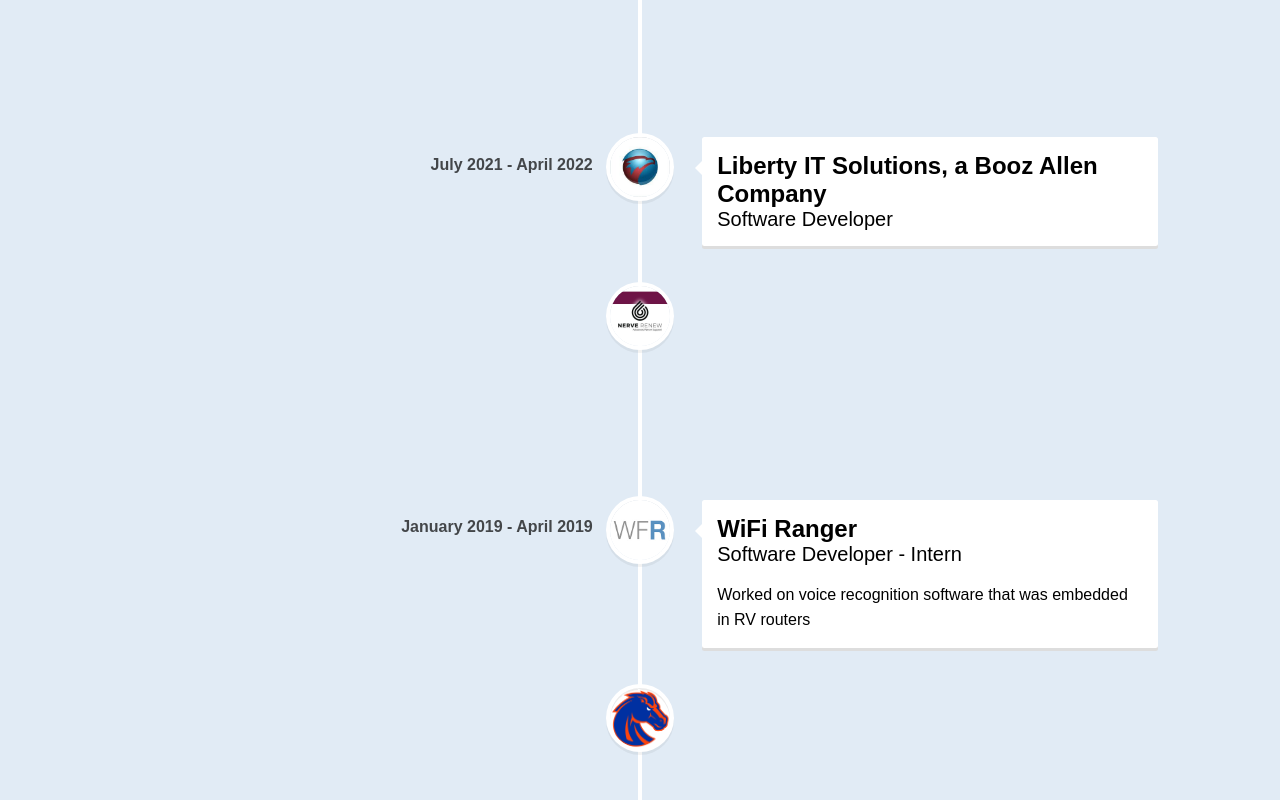
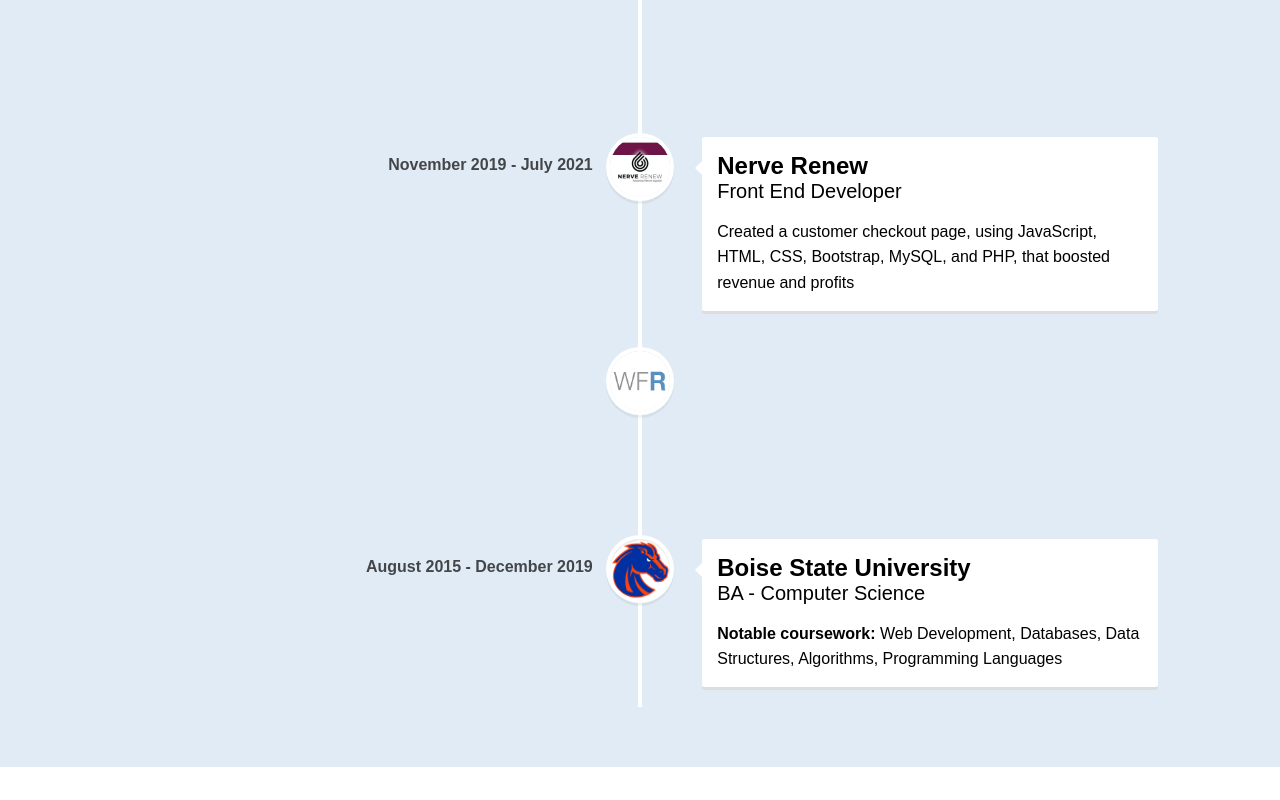
Before and after one commit to SpencerJSaunders/SpencerJSaunders.github.io, a React (Create React App) app: page / in a window 1280 px wide. Shown: the part 1080-1880 px from the top of the page. Built offline with nearby package versions, Linux system fonts and the light colour scheme; a web font is replaced by a local one.

Commit message:
Updated employment history

```diff
--- a/src/EmploymentHistory.js
+++ b/src/EmploymentHistory.js
@@ -4,7 +4,6 @@ import {
 } from "react-vertical-timeline-component";
 import "react-vertical-timeline-component/style.min.css";
 import BoozAllenHamiltonLogo from "./imgs/booz.jpg";
-import LibertyITSolutionsLogo from "./imgs/liberty.jpg";
 import NerveRenewLogo from "./imgs/NerveRenew.jpg";
 import WiFiRangerLogo from "./imgs/wifiranger.jpg";
 import BoiseStateLogo from "./imgs/bronco.png";
@@ -22,7 +21,7 @@ const EmploymentHistory = () => {
           <VerticalTimeline>
             <VerticalTimelineElement
               className="vertical-timeline-element--work"
-              date="April 2022 - present"
+              date="August 2021 - present"
               icon={
                 <img
                   src={BoozAllenHamiltonLogo}
@@ -40,23 +39,6 @@ const EmploymentHistory = () => {
                 Developer on a large-scale healthcare application using React,
                 TypeScript, Sass, MobX, React Testing Library, and Jest
               </p>
-            </VerticalTimelineElement>
-            <VerticalTimelineElement
-              className="vertical-timeline-element--work"
-              date="July 2021 - April 2022"
-              icon={
-                <img
-                  src={LibertyITSolutionsLogo}
-                  alt="Liberty IT Solutions logo"
-                />
-              }
-            >
-              <h3 className="vertical-timeline-element-title">
-                Liberty IT Solutions, a Booz Allen Company
-              </h3>
-              <h4 className="vertical-timeline-element-subtitle">
-                Software Developer
-              </h4>
             </VerticalTimelineElement>
             <VerticalTimelineElement
               className="vertical-timeline-element--work"
```
